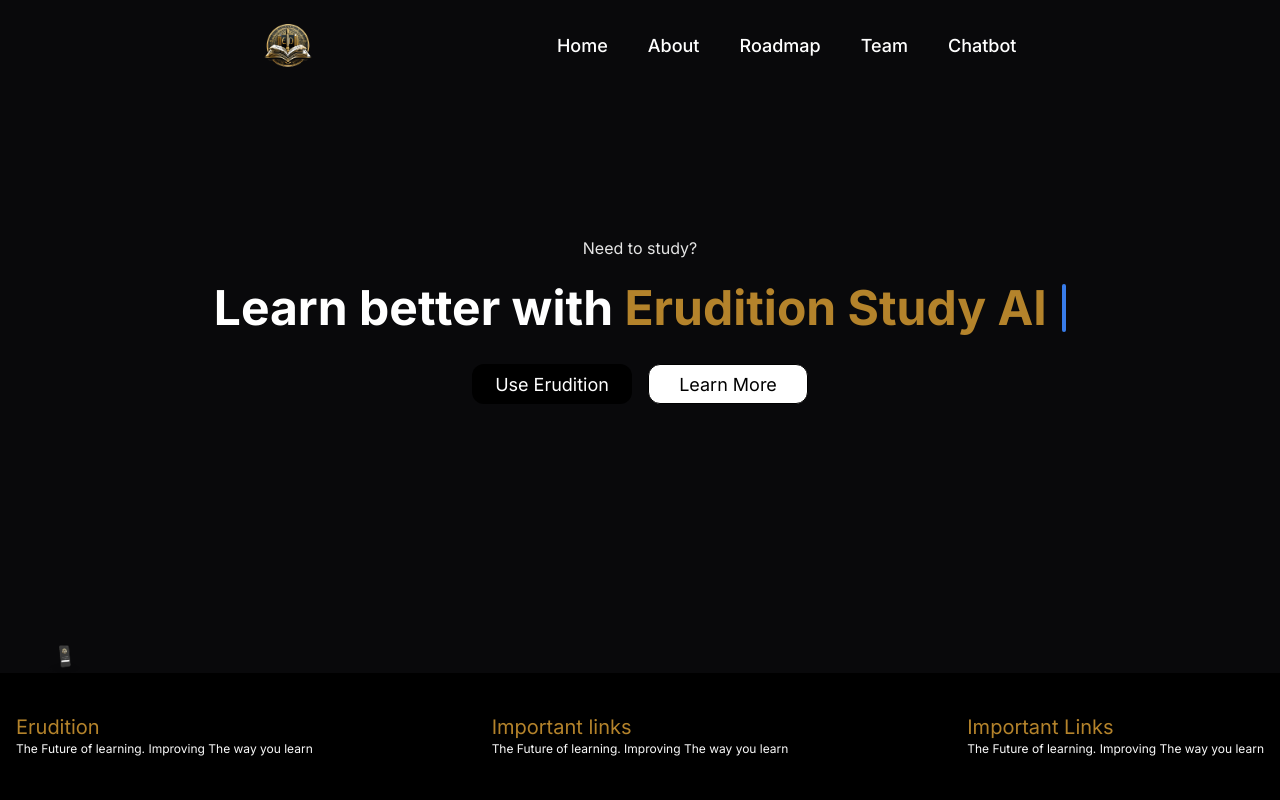
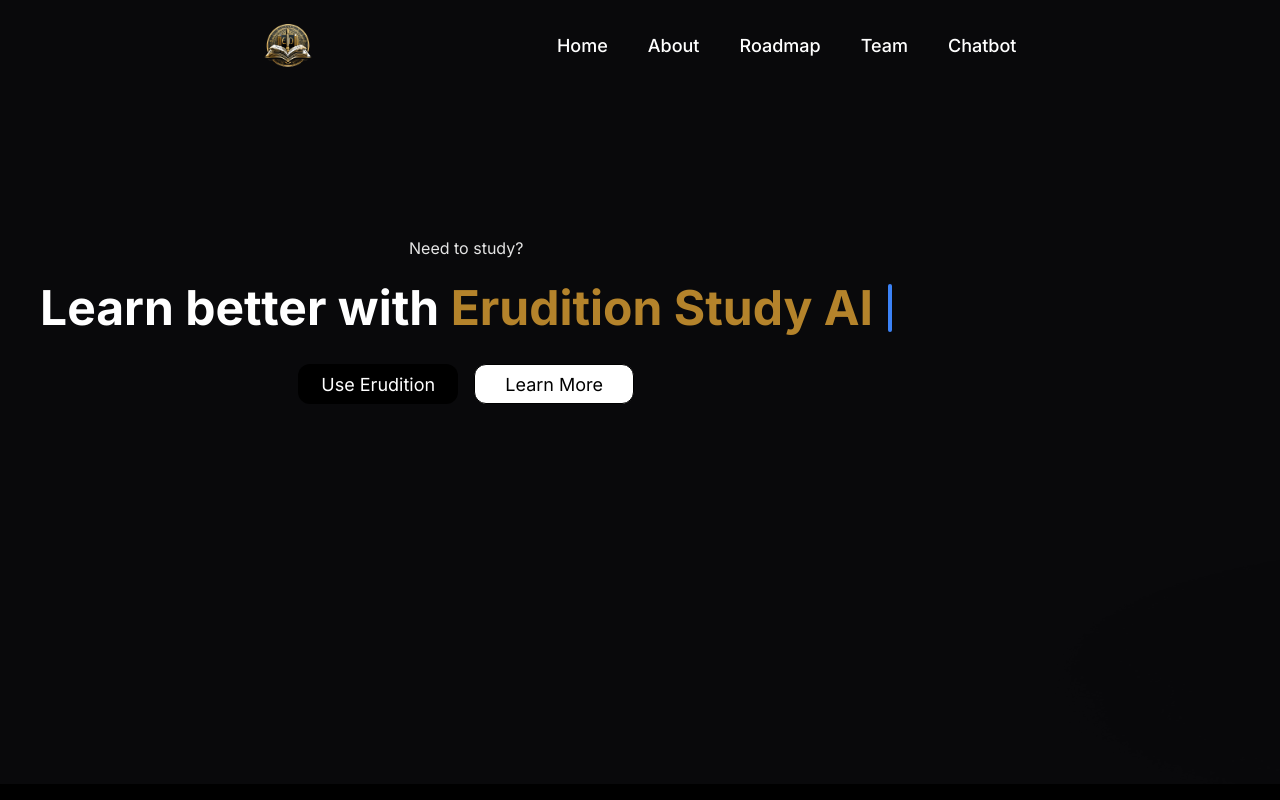
Before and after one commit to Cybortex/eruditionAI, a Next.js app: page / in a window 1280 px wide. Shown: the top 800 px of the page. Built offline with nearby package versions, Linux system fonts and the light colour scheme.

Commit message:
hero update with image

```diff
--- a/src/components/Hero.tsx
+++ b/src/components/Hero.tsx
@@ -4,14 +4,14 @@
 
 const Hero = () => {
   return (
-    <div>
+    <div className='flex'>
 
       <TypewriterEffect />
 
       <Image
         src="/App.png"
-        width={50}
-        height={50}
+        width={1500}
+        height={1500}
         alt="Picture of the author"
       />
 
```
